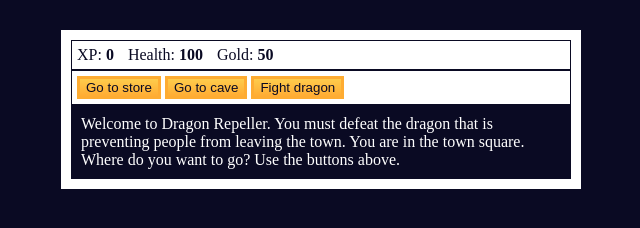
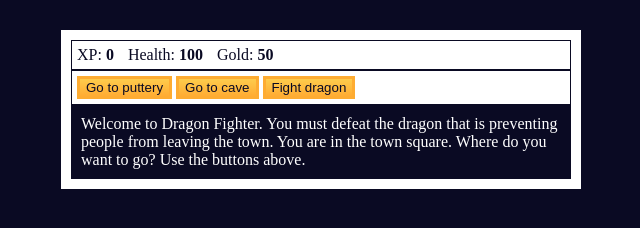
Before and after one commit to T-Hughes94/dragon-repeller, a plain HTML site: page index.html in a window 1280 px wide. Shown: the whole page, without its empty margins (319-959 px from the left). Drawn offline with Linux system fonts and the light colour scheme.

```diff
--- a/index.html
+++ b/index.html
@@ -12,7 +12,7 @@
       <span class="stat">Gold: <strong><span id="goldText">50</span></strong></span>
     </div>
     <div id="controls">
-      <button id="button1">Go to store</button>
+      <button id="button1">Go to puttery</button>
       <button id="button2">Go to cave</button>
       <button id="button3">Fight dragon</button>
 
@@ -22,7 +22,7 @@
       <span class="stat">Health: <strong><span id="monsterHealth"></span></strong></span>
     </div>
     <div id="text">
-      Welcome to Dragon Repeller. You must defeat the dragon that is preventing people from leaving the town.
+      Welcome to Dragon Fighter. You must defeat the dragon that is preventing people from leaving the town.
       You are in the town square. Where do you want to go? Use the buttons above.
     </div>
   </div>
```
